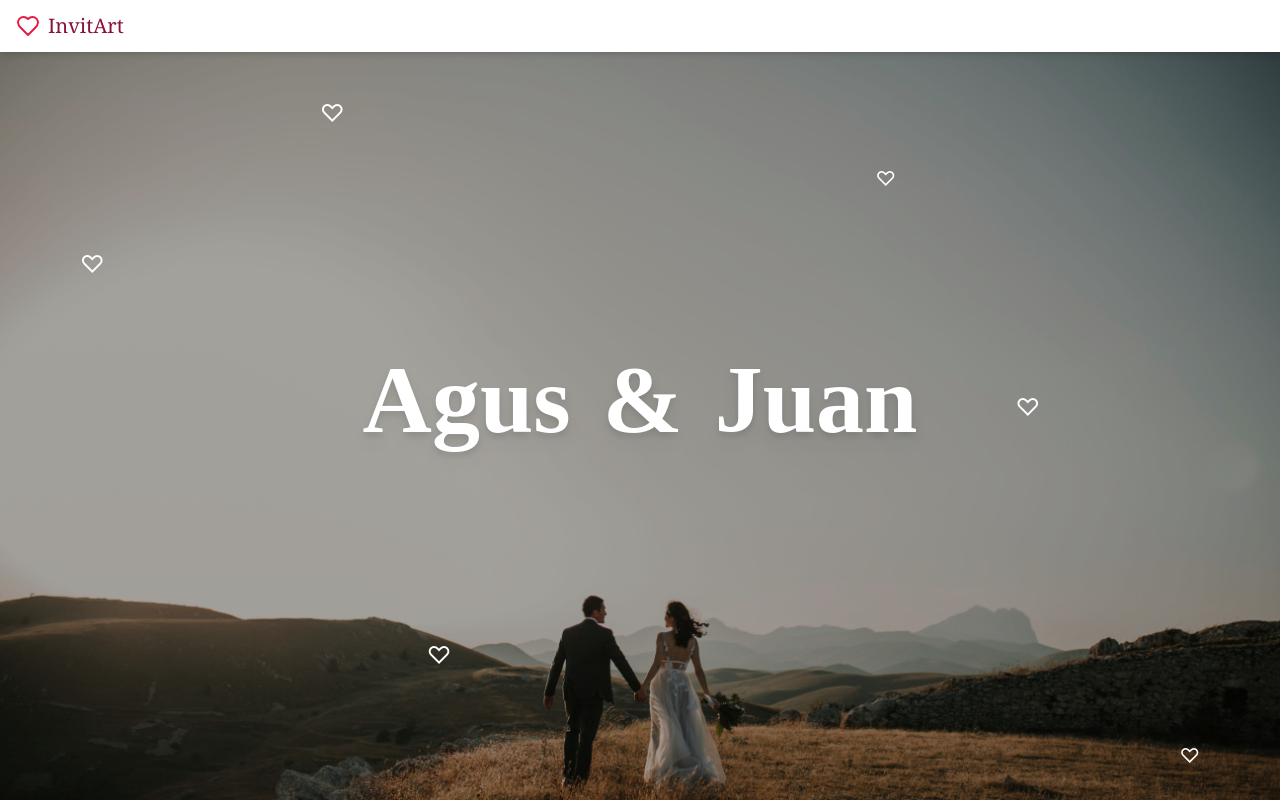
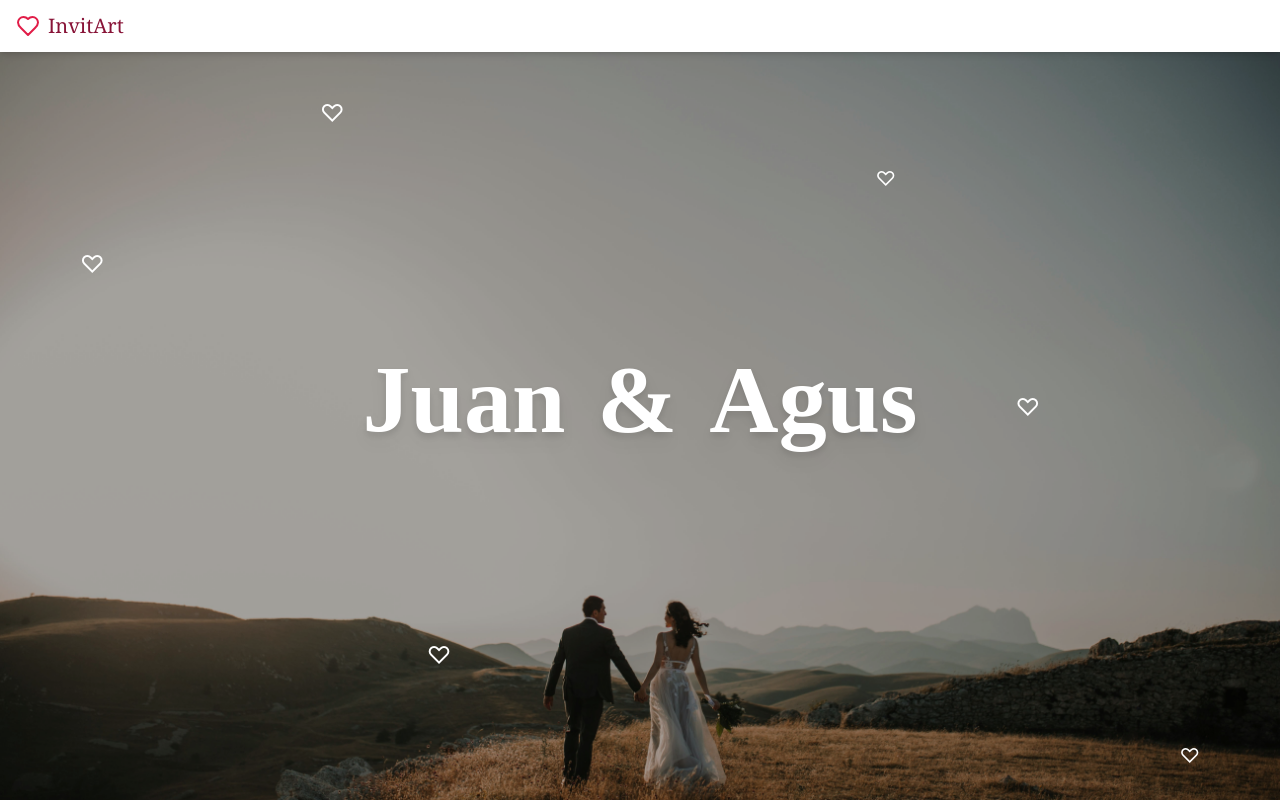
Before and after one commit to tomicaucino/invitart2, a React (Vite) app: page /#/Premium in a window 1280 px wide. Shown: the top 802 px of the page. Built offline with nearby package versions, Linux system fonts and the light colour scheme.

Commit message:
some more edits

```diff
--- a/src/InviteComponents/Portada/page.tsx
+++ b/src/InviteComponents/Portada/page.tsx
@@ -37,7 +37,7 @@ export const Portada = ({ novio, novia }: PortadaProps) => {
             <div className="absolute inset-0 bg-black/30" /> {/* Overlay for better text contrast */}
 
             <motion.div className="absolute inset-0 flex items-center justify-center -mt-24">
-                <div className="relative w-full flex flex-col items-center justify-center">
+                <div className="relative w-screen flex flex-col items-center justify-center">
                     <Meteors number={30} />
 
                     <motion.h1
--- a/src/app/Premium.tsx
+++ b/src/app/Premium.tsx
@@ -25,7 +25,7 @@ const PremiumInvite = () => {
     return (
         <main>
             <Navbar />
-            <Portada novio="Juan" novia="Agus"/>
+            <Portada novio="Agus" novia="Juan"/>
             <NiceSeparator />
             <Ceremonia />
             <NiceSeparator />
```
